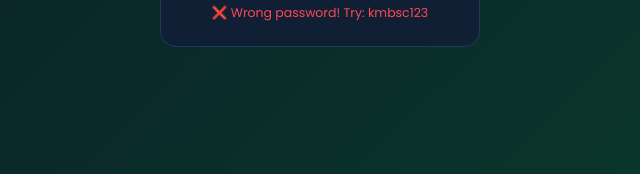
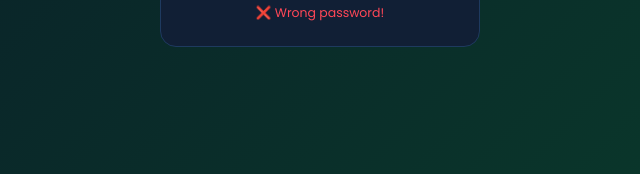
Before and after one commit to srrameshin-tech/kmbsc-whatsapp, a plain HTML site: page index.html in a window 1280 px wide. Both pictures are taken after a click on the button "🔐 Login". Shown: the part 547-721 px from the top of the page, 320-960 px from the left. Drawn offline with Linux system fonts and the light colour scheme.

Commit message:
Security fix: login error message was revealing the actual password to anyone who mistyped it. Also hash the password instead of storing plaintext.

```diff
--- a/index.html
+++ b/index.html
@@ -462,7 +462,12 @@ select:focus,input:focus{outline:none;border-color:var(--green);}
 // ════════════════════════════════════════════════
 // CONSTANTS
 // ════════════════════════════════════════════════
-const ADMIN_PWD = 'kmbsc123';
+const ADMIN_PWD_HASH = 'b7bb7b06960657e9f6cf0ce041e44cda5ebe8b0ff53acfb644b7e6c71cd0df0e'; // sha256("kmbsc123")
+async function sha256Hex(str){
+  const enc = new TextEncoder().encode(str);
+  const buf = await crypto.subtle.digest('SHA-256', enc);
+  return Array.from(new Uint8Array(buf)).map(b=>b.toString(16).padStart(2,'0')).join('');
+}
 const FB_PATH = 'kmbsc_whatsapp';
 const FB_CFG = {
   apiKey:"AIzaSyBVGVu59jDZybPFAX_pRisSrQRoXHQ0EWY",
@@ -547,15 +552,15 @@ function toast(msg){ const t=document.getElementById('toast'); t.textContent=msg
 // ════════════════════════════════════════════════
 // LOGIN
 // ════════════════════════════════════════════════
-function doLogin(){
+async function doLogin(){
   const v = document.getElementById('pwdInput').value.trim();
-  if(v === ADMIN_PWD || v === 'kmbsc123'){
+  if(await sha256Hex(v) === ADMIN_PWD_HASH){
     document.getElementById('loginScreen').classList.add('hide');
     sessionStorage.setItem('kmbsc_auth','1');
     loadApp();
   } else {
     document.getElementById('loginErr').style.display='block';
-    document.getElementById('loginErr').textContent='❌ Wrong password! Try: kmbsc123';
+    document.getElementById('loginErr').textContent='❌ Wrong password!';
     document.getElementById('pwdInput').value='';
     document.getElementById('pwdInput').focus();
   }
```
